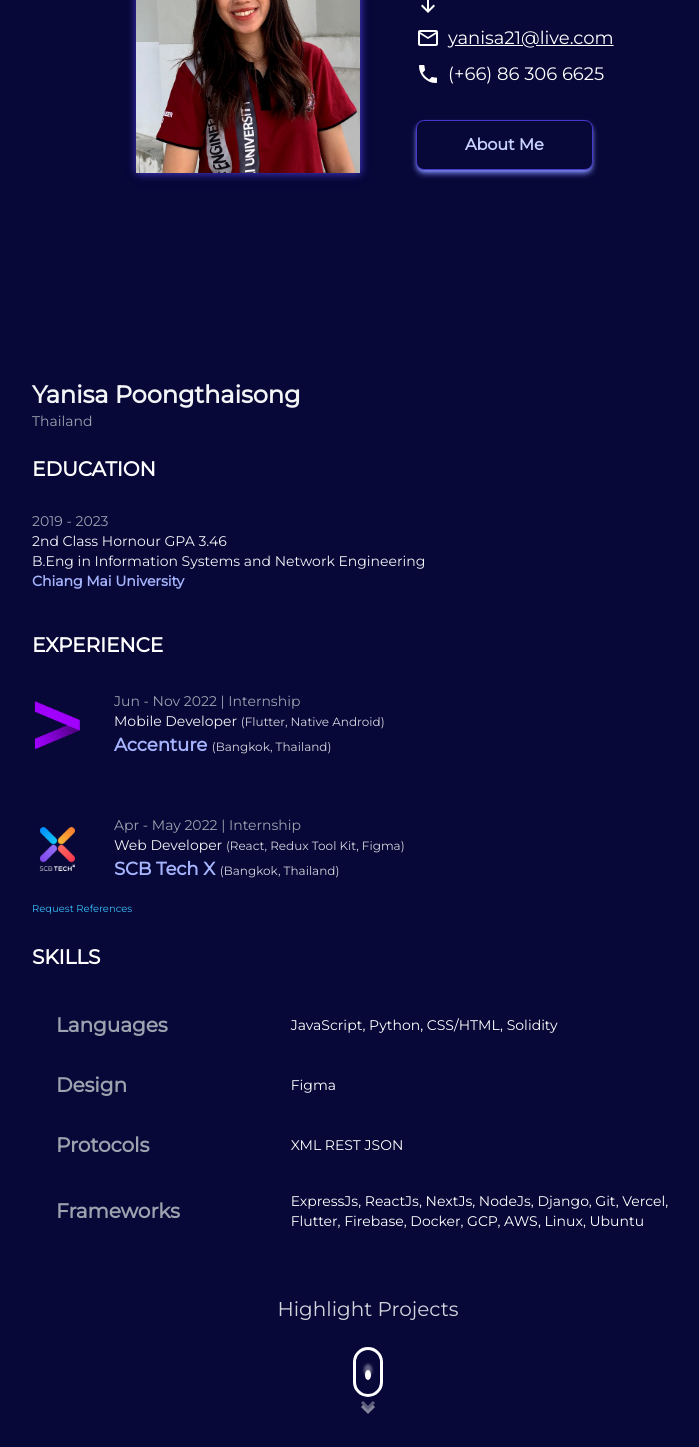
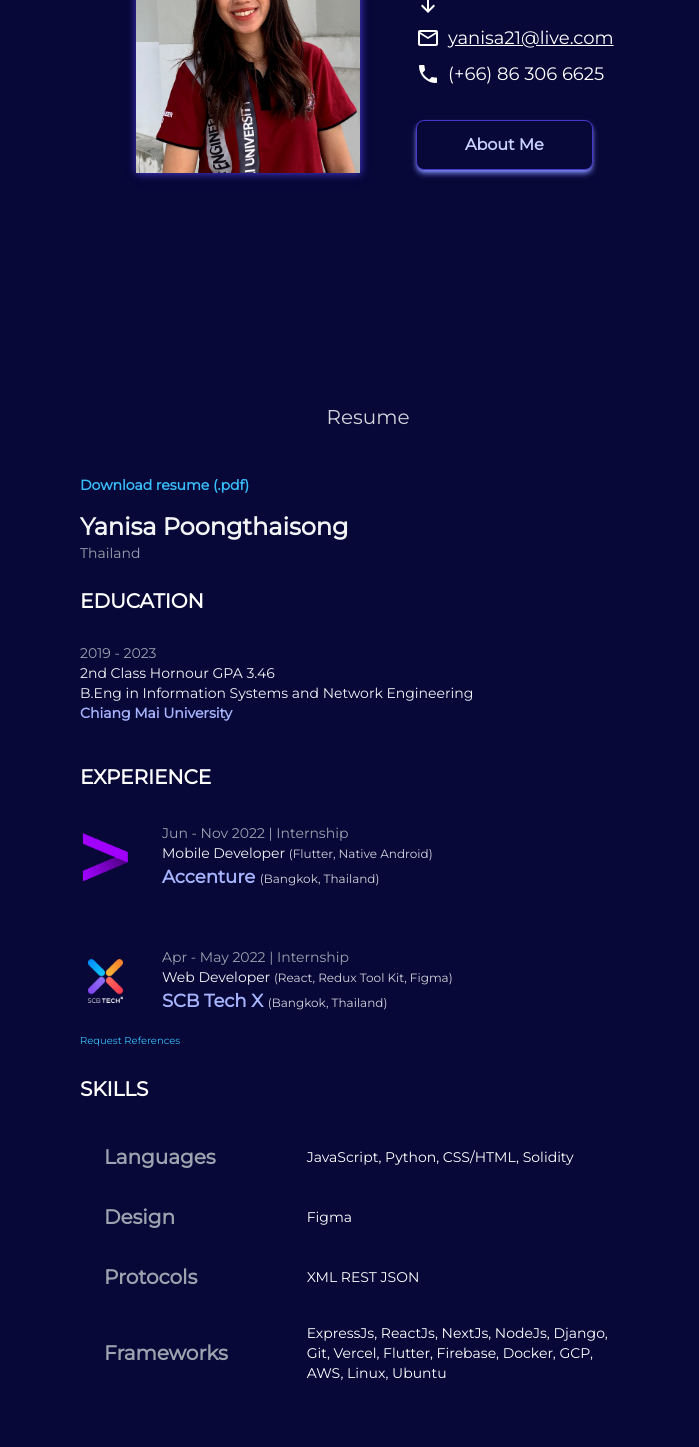
Before and after one commit to yanisapths/portfolio-v2, a Next.js app: page / in a window 1280 px wide. Shown: the part 1330-2777 px from the top of the page, without its empty margins (272-971 px from the left). Built offline with nearby package versions, Linux system fonts and the light colour scheme.

Commit message:
update: resume section

```diff
--- a/components/FloatingNav.js
+++ b/components/FloatingNav.js
@@ -8,6 +8,11 @@ function FloatingNav({ handleScroll }) {
       <div className="hover:scale-95 hover:text-gray-300 text-indigo-500 cursor-pointer">
         <Link href="#section-1" onClick={handleScroll}>
           About
+        </Link>
+      </div>
+      <div className="hover:scale-95 hover:text-gray-300 text-indigo-500 cursor-pointer">
+        <Link href="#section-2" onClick={handleScroll}>
+          Resume
         </Link>
       </div>
       <div className="hover:scale-95 hover:text-gray-300 text-indigo-500 cursor-pointer">
--- a/components/Intro.js
+++ b/components/Intro.js
@@ -1,6 +1,7 @@
 import React from "react";
 import Image from "next/image";
 import MailOutlineIcon from "@mui/icons-material/MailOutline";
+import data from "../data/data";
 
 function Intro() {
   const Mailto = ({ email, subject = "", body = "", children }) => {
@@ -13,6 +14,14 @@ function Intro() {
   return (
     <div className="items-center max-w-2xl">
       <div className="items-center text-gray-100 text-sm">
+      <a
+         href={data.user.resume}
+      >
+        <p className="pb-4 text-sky-400 hover:underline text-sm font-extrabold transition-opacity">
+          Download resume (.pdf)
+        </p>
+      </a>
+
         <p className="text-2xl font-bold">Yanisa Poongthaisong</p>
         <p className="text-md text-gray-400">Thailand</p>
       </div>
--- a/pages/index.js
+++ b/pages/index.js
@@ -55,19 +55,19 @@ export default function Home() {
             <Section />
           </div>
         </section>
-        <div
-          className="grid place-content-center min-h-screen text-gray-50"
-          id="section-2"
-        >
-          <section className="flex flex-col items-center mx-8">
-            <Intro />
-            {/* <Section /> */}
-            <h2 className="text-xl py-6 text-gray-300">Highlight Projects</h2>
-            <ScrollingMouse link="#section-3" handleScroll={handleScroll} />
-          </section>
-        </div>
+        <section className="px-12" id="section-2">
+          <div className="mx-auto overflow-hidden max-w-xl">
+            <div className="flex flex-col items-center gap-5">
+              <h2 className="text-xl py-6 text-gray-300">Resume</h2>
+              <Intro />
+              <h2 className="text-xl text-gray-300">Highlight Projects</h2>
+              <ScrollingMouse link="#section-3" handleScroll={handleScroll} />
+            </div>
+          </div>
+        </section>
+
         <section
-          className="grid place-content-center mt-8 min-h-screen"
+          className="grid place-content-center min-h-screen"
           id="section-3"
         >
           <div className="flex flex-col items-center gap-4">
@@ -82,7 +82,7 @@ export default function Home() {
             </div>
           </div>
         </section>
-        <section className="px-12 mt-20 bg-[#070738]" id="section-4">
+        <section className="px-12 mt-20" id="section-4">
           <div className="mx-auto overflow-hidden max-w-xl">
             <div className="flex flex-col items-center gap-4">
               <h2 className="text-xl py-6 text-gray-300">Video</h2>
@@ -90,7 +90,7 @@ export default function Home() {
             </div>
           </div>
         </section>
-        <section className="px-12 mt-20 bg-[#070738]" id="section-5">
+        <section className="px-12 mt-20" id="section-5">
           <div className="mx-auto overflow-hidden max-w-xl">
             <div className="flex flex-col items-center gap-5">
               <h2 className="text-xl py-6 text-gray-300">Get In Touch</h2>
```
